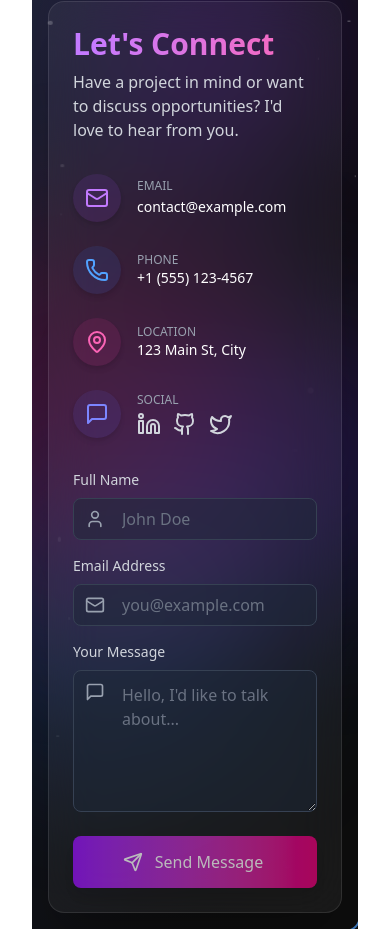
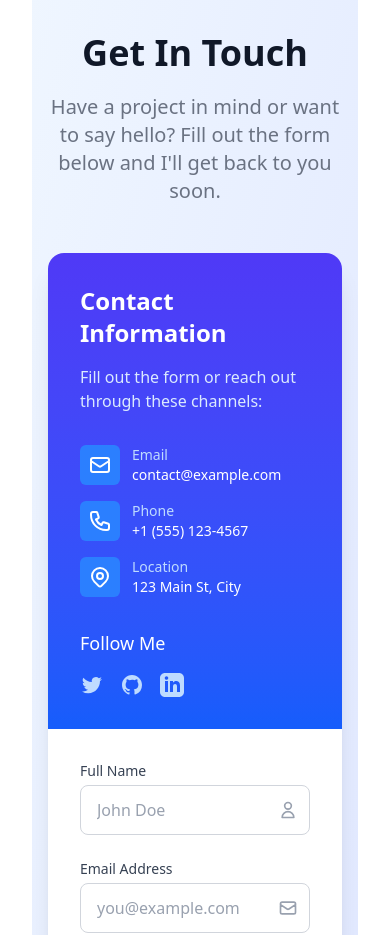
Before and after one commit to kakashi197/My_Portfolio, a React (Vite) app: page / in a window 390 px wide. Shown: the part 10373-11308 px from the top of the page. Built offline with nearby package versions, Linux system fonts and the light colour scheme.

Commit message:
Update Contact.jsx

```diff
--- a/src/components/Contact.jsx
+++ b/src/components/Contact.jsx
@@ -366,13 +366,8 @@
 // };
 
 // export default Contact;
-
-import React, { useState, useEffect } from 'react';
-import { Mail, Phone, MapPin, User, MessageSquare, Send, Loader2, XCircle, CheckCircle, Twitter, Github, Linkedin } from 'lucide-react';
-import { initializeApp } from 'firebase/app';
-import { getAuth, signInAnonymously, signInWithCustomToken, onAuthStateChanged } from 'firebase/auth';
-import { getFirestore, doc, addDoc, collection } from 'firebase/firestore';
-
+import { useState } from 'react';
+import { Client, Databases, ID } from 'appwrite';
 
 const ContactForm = () => {
   const [formData, setFormData] = useState({
@@ -381,337 +376,231 @@ const ContactForm = () => {
     message: ''
   });
   const [isSubmitting, setIsSubmitting] = useState(false);
-  const [submitStatus, setSubmitStatus] = useState(null); // 'success', 'error', null
-
-  // Firebase state variables
-  const [db, setDb] = useState(null);
-  const [auth, setAuth] = useState(null);
-  const [userId, setUserId] = useState(null);
-  const [isAuthReady, setIsAuthReady] = useState(false);
-
-  // Initialize Firebase and authenticate
-  useEffect(() => {
-    try {
-      const appId = typeof __app_id !== 'undefined' ? __app_id : 'default-app-id';
-      const firebaseConfig = typeof __firebase_config !== 'undefined' ? JSON.parse(__firebase_config) : {};
-
-      if (Object.keys(firebaseConfig).length === 0) {
-        console.error("Firebase config is missing. Please ensure __firebase_config is provided.");
-        return;
-      }
-
-      const app = initializeApp(firebaseConfig);
-      const firestoreDb = getFirestore(app);
-      const firebaseAuth = getAuth(app);
-
-      setDb(firestoreDb);
-      setAuth(firebaseAuth);
-
-      const unsubscribe = onAuthStateChanged(firebaseAuth, async (user) => {
-        if (user) {
-          setUserId(user.uid);
-        } else {
-          // Sign in anonymously if no user is authenticated
-          try {
-            if (typeof __initial_auth_token !== 'undefined' && __initial_auth_token) {
-              await signInWithCustomToken(firebaseAuth, __initial_auth_token);
-            } else {
-              await signInAnonymously(firebaseAuth);
-            }
-            setUserId(firebaseAuth.currentUser?.uid || crypto.randomUUID()); // Fallback for anonymous
-          } catch (error) {
-            console.error("Firebase authentication failed:", error);
-            setSubmitStatus('error');
-          }
-        }
-        setIsAuthReady(true);
-      });
-
-      return () => unsubscribe();
-    } catch (error) {
-      console.error("Failed to initialize Firebase:", error);
-      setSubmitStatus('error');
-    }
-  }, []); // Run only once on component mount
-
-  const handleChange = (e) => {
-    const { name, value } = e.target;
-    setFormData({ ...formData, [name]: value });
-  };
+  const [submitStatus, setSubmitStatus] = useState(null);
 
   const handleSubmit = async (e) => {
     e.preventDefault();
     setIsSubmitting(true);
-    setSubmitStatus(null); // Clear previous status
 
-    if (!db || !userId) {
-      console.error("Firebase not initialized or user not authenticated.");
-      setSubmitStatus('error');
-      setIsSubmitting(false);
-      return;
-    }
+    const client = new Client()
+      .setEndpoint('https://cloud.appwrite.io/v1')
+      .setProject(import.meta.env.VITE_APPWRITE_PROJECT_ID);
+
+    const databases = new Databases(client);
 
     try {
-      // Define the collection path for public data
-      const appId = typeof __app_id !== 'undefined' ? __app_id : 'default-app-id';
-      const collectionPath = `artifacts/${appId}/public/data/contact_messages`;
-
-      await addDoc(collection(db, collectionPath), {
-        ...formData,
-        timestamp: new Date(),
-        userId: userId // Store the user ID for reference
-      });
+      await databases.createDocument(
+        import.meta.env.VITE_APPWRITE_DATABASE_ID,
+        import.meta.env.VITE_APPWRITE_COLLECTION_ID,
+        ID.unique(),
+        formData
+      );
 
       setSubmitStatus('success');
-      setFormData({ name: '', email: '', message: '' }); // Clear form
+      setFormData({ name: '', email: '', message: '' });
     } catch (error) {
-      console.error('Error submitting form:', error);
+      console.error('Error:', error);
       setSubmitStatus('error');
     } finally {
       setIsSubmitting(false);
-      setTimeout(() => setSubmitStatus(null), 5000); // Hide status after 5 seconds
+      setTimeout(() => setSubmitStatus(null), 5000);
     }
   };
 
-  // Floating bubbles data for background animation
-  const bubbles = [
-    { size: 'w-64 h-64', color: 'bg-purple-600', position: 'top-10 left-10', animation: 'animate-float1' },
-    { size: 'w-80 h-80', color: 'bg-blue-500', position: 'bottom-20 right-20', animation: 'animate-float2' },
-    { size: 'w-96 h-96', color: 'bg-pink-600', position: 'top-1/3 right-1/4', animation: 'animate-float3' },
-    { size: 'w-72 h-72', color: 'bg-indigo-600', position: 'bottom-1/4 left-1/3', animation: 'animate-float4' },
-  ];
-
   return (
-    <div className="min-h-screen flex items-center justify-center p-4 md:p-8 relative overflow-hidden font-inter">
-      {/* Global CSS for animations */}
-      <style>{`
-        @keyframes float {
-          0% { transform: translateY(0) translateX(0); }
-          50% { transform: translateY(-100px) translateX(20px); }
-          100% { transform: translateY(0) translateX(0); }
-        }
-        .animate-float1 { animation: float 15s ease-in-out infinite; }
-        .animate-float2 { animation: float 18s ease-in-out infinite reverse; }
-        .animate-float3 { animation: float 20s ease-in-out infinite; }
-        .animate-float4 { animation: float 16s ease-in-out infinite reverse; }
-
-        @keyframes fadeIn {
-          from { opacity: 0; transform: translateY(20px); }
-          to { opacity: 1; transform: translateY(0); }
-        }
-        .animate-fadeIn { animation: fadeIn 0.6s ease-out forwards; }
-      `}</style>
-
-      {/* Background Elements */}
-      <div className="absolute inset-0 bg-gradient-to-br from-gray-900 to-black opacity-95"></div>
-      {bubbles.map((bubble, index) => (
-        <div
-          key={index}
-          className={`absolute ${bubble.size} ${bubble.color} ${bubble.position} ${bubble.animation} rounded-full filter blur-[80px] opacity-20`}
-        ></div>
-      ))}
-
-      {/* Floating Particles */}
-      {[...Array(30)].map((_, i) => (
-        <div
-          key={i}
-          className="absolute rounded-full bg-white"
-          style={{
-            width: Math.random() * 5 + 1 + 'px',
-            height: Math.random() * 5 + 1 + 'px',
-            left: Math.random() * 100 + '%',
-            top: Math.random() * 100 + '%',
-            opacity: Math.random() * 0.3 + 0.1,
-            animation: `float ${Math.random() * 20 + 10}s linear infinite`,
-            animationDelay: `${Math.random() * 5}s`
-          }}
-        />
-      ))}
-
-      {/* Main Content Container */}
-      <div className="relative z-10 w-full max-w-4xl p-6 md:p-10 backdrop-blur-xl bg-white/5 border border-white/10 rounded-2xl shadow-2xl animate-fadeIn">
-        {/* Decorative Corner Elements */}
-        <div className="absolute -top-5 -left-5 w-20 h-20 border-t-2 border-l-2 border-purple-400 rounded-tl-2xl opacity-70"></div>
-        <div className="absolute -bottom-5 -right-5 w-20 h-20 border-b-2 border-r-2 border-blue-400 rounded-br-2xl opacity-70"></div>
-
-        <div className="flex flex-col md:flex-row gap-8">
-          {/* Left Side - Contact Info */}
-          <div className="w-full md:w-1/3 space-y-8 text-white">
-            <div>
-              <h1 className="text-3xl md:text-4xl lg:text-5xl font-bold text-transparent bg-clip-text bg-gradient-to-r from-purple-400 to-pink-400 mb-2">
-                Let's Connect
+    <div className="min-h-screen bg-gradient-to-br from-blue-50 to-indigo-100 py-12 px-4 sm:px-6 lg:px-8">
+      <div className="max-w-3xl mx-auto">
+        <div className="text-center mb-12">
+          <h1 className="text-4xl font-extrabold text-gray-900 sm:text-5xl sm:tracking-tight lg:text-6xl">
+            Get In Touch
           </h1>
-              <p className="text-base md:text-lg text-gray-300">
-                Have a project in mind or want to discuss opportunities? I'd love to hear from you.
+          <p className="mt-5 max-w-xl mx-auto text-xl text-gray-500">
+            Have a project in mind or want to say hello? Fill out the form below and I'll get back to you soon.
           </p>
         </div>
 
-            <div className="space-y-6">
-              <div className="flex items-center gap-4">
-                <div className="p-3 bg-purple-500/10 rounded-full shadow-md">
-                  <Mail className="text-xl md:text-2xl text-purple-400" />
+        <div className="bg-white shadow-xl rounded-2xl overflow-hidden">
+          <div className="md:flex">
+            {/* Left Side - Contact Info */}
+            <div className="md:w-1/3 bg-gradient-to-b from-indigo-600 to-blue-600 p-8 text-white">
+              <div className="mb-8">
+                <h2 className="text-2xl font-bold mb-4">Contact Information</h2>
+                <p className="text-blue-100">
+                  Fill out the form or reach out through these channels:
+                </p>
               </div>
-                <div>
-                  <h3 className="text-gray-400 text-xs md:text-sm">EMAIL</h3>
-                  <a href="mailto:contact@example.com" className="text-white hover:text-purple-300 transition text-sm md:text-base">contact@example.com</a>
+
+              <div className="space-y-4">
+                <div className="flex items-start">
+                  <div className="flex-shrink-0 bg-blue-500 rounded-md p-2">
+                    <svg className="h-6 w-6" fill="none" viewBox="0 0 24 24" stroke="currentColor">
+                      <path strokeLinecap="round" strokeLinejoin="round" strokeWidth={2} d="M3 8l7.89 5.26a2 2 0 002.22 0L21 8M5 19h14a2 2 0 002-2V7a2 2 0 00-2-2H5a2 2 0 00-2 2v10a2 2 0 002 2z" />
+                    </svg>
+                  </div>
+                  <div className="ml-3">
+                    <p className="text-sm font-medium text-blue-200">Email</p>
+                    <p className="text-sm text-white">contact@example.com</p>
                   </div>
                 </div>
 
-              <div className="flex items-center gap-4">
-                <div className="p-3 bg-blue-500/10 rounded-full shadow-md">
-                  <Phone className="text-xl md:text-2xl text-blue-400" />
+                <div className="flex items-start">
+                  <div className="flex-shrink-0 bg-blue-500 rounded-md p-2">
+                    <svg className="h-6 w-6" fill="none" viewBox="0 0 24 24" stroke="currentColor">
+                      <path strokeLinecap="round" strokeLinejoin="round" strokeWidth={2} d="M3 5a2 2 0 012-2h3.28a1 1 0 01.948.684l1.498 4.493a1 1 0 01-.502 1.21l-2.257 1.13a11.042 11.042 0 005.516 5.516l1.13-2.257a1 1 0 011.21-.502l4.493 1.498a1 1 0 01.684.949V19a2 2 0 01-2 2h-1C9.716 21 3 14.284 3 6V5z" />
+                    </svg>
                   </div>
-                <div>
-                  <h3 className="text-gray-400 text-xs md:text-sm">PHONE</h3>
-                  <p className="text-white text-sm md:text-base">+1 (555) 123-4567</p>
+                  <div className="ml-3">
+                    <p className="text-sm font-medium text-blue-200">Phone</p>
+                    <p className="text-sm text-white">+1 (555) 123-4567</p>
                   </div>
                 </div>
 
-              <div className="flex items-center gap-4">
-                <div className="p-3 bg-pink-500/10 rounded-full shadow-md">
-                  <MapPin className="text-xl md:text-2xl text-pink-400" />
+                <div className="flex items-start">
+                  <div className="flex-shrink-0 bg-blue-500 rounded-md p-2">
+                    <svg className="h-6 w-6" fill="none" viewBox="0 0 24 24" stroke="currentColor">
+                      <path strokeLinecap="round" strokeLinejoin="round" strokeWidth={2} d="M17.657 16.657L13.414 20.9a1.998 1.998 0 01-2.827 0l-4.244-4.243a8 8 0 1111.314 0z" />
+                      <path strokeLinecap="round" strokeLinejoin="round" strokeWidth={2} d="M15 11a3 3 0 11-6 0 3 3 0 016 0z" />
+                    </svg>
                   </div>
-                <div>
-                  <h3 className="text-gray-400 text-xs md:text-sm">LOCATION</h3>
-                  <p className="text-white text-sm md:text-base">123 Main St, City</p>
+                  <div className="ml-3">
+                    <p className="text-sm font-medium text-blue-200">Location</p>
+                    <p className="text-sm text-white">123 Main St, City</p>
+                  </div>
                 </div>
               </div>
 
-              <div className="flex items-center gap-4">
-                <div className="p-3 bg-indigo-500/10 rounded-full shadow-md">
-                  <MessageSquare className="text-xl md:text-2xl text-indigo-400" />
-                </div>
-                <div>
-                  <h3 className="text-gray-400 text-xs md:text-sm">SOCIAL</h3>
-                  <div className="flex gap-3 mt-1">
-                    <a href="#" className="text-gray-300 hover:text-blue-400 transition transform hover:scale-110">
-                      <Linkedin className="text-lg md:text-xl" />
+              <div className="mt-8">
+                <h3 className="text-lg font-medium mb-4">Follow Me</h3>
+                <div className="flex space-x-4">
+                  <a href="#" className="text-blue-200 hover:text-white">
+                    <span className="sr-only">Twitter</span>
+                    <svg className="h-6 w-6" fill="currentColor" viewBox="0 0 24 24">
+                      <path d="M8.29 20.251c7.547 0 11.675-6.253 11.675-11.675 0-.178 0-.355-.012-.53A8.348 8.348 0 0022 5.92a8.19 8.19 0 01-2.357.646 4.118 4.118 0 001.804-2.27 8.224 8.224 0 01-2.605.996 4.107 4.107 0 00-6.993 3.743 11.65 11.65 0 01-8.457-4.287 4.106 4.106 0 001.27 5.477A4.072 4.072 0 012.8 9.713v.052a4.105 4.105 0 003.292 4.022 4.095 4.095 0 01-1.853.07 4.108 4.108 0 003.834 2.85A8.233 8.233 0 012 18.407a11.616 11.616 0 006.29 1.84" />
+                    </svg>
                   </a>
-                    <a href="#" className="text-gray-300 hover:text-gray-100 transition transform hover:scale-110">
-                      <Github className="text-lg md:text-xl" />
+                  <a href="#" className="text-blue-200 hover:text-white">
+                    <span className="sr-only">GitHub</span>
+                    <svg className="h-6 w-6" fill="currentColor" viewBox="0 0 24 24">
+                      <path fillRule="evenodd" d="M12 2C6.477 2 2 6.484 2 12.017c0 4.425 2.865 8.18 6.839 9.504.5.092.682-.217.682-.483 0-.237-.008-.868-.013-1.703-2.782.605-3.369-1.343-3.369-1.343-.454-1.158-1.11-1.466-1.11-1.466-.908-.62.069-.608.069-.608 1.003.07 1.531 1.032 1.531 1.032.892 1.53 2.341 1.088 2.91.832.092-.647.35-1.088.636-1.338-2.22-.253-4.555-1.113-4.555-4.951 0-1.093.39-1.988 1.029-2.688-.103-.253-.446-1.272.098-2.65 0 0 .84-.27 2.75 1.026A9.564 9.564 0 0112 6.844c.85.004 1.705.115 2.504.337 1.909-1.296 2.747-1.027 2.747-1.027.546 1.379.202 2.398.1 2.651.64.7 1.028 1.595 1.028 2.688 0 3.848-2.339 4.695-4.566 4.943.359.309.678.92.678 1.855 0 1.338-.012 2.419-.012 2.747 0 .268.18.58.688.482A10.019 10.019 0 0022 12.017C22 6.484 17.522 2 12 2z" clipRule="evenodd" />
+                    </svg>
                   </a>
-                    <a href="#" className="text-gray-300 hover:text-sky-400 transition transform hover:scale-110">
-                      <Twitter className="text-lg md:text-xl" />
+                  <a href="#" className="text-blue-200 hover:text-white">
+                    <span className="sr-only">LinkedIn</span>
+                    <svg className="h-6 w-6" fill="currentColor" viewBox="0 0 24 24">
+                      <path d="M19 0h-14c-2.761 0-5 2.239-5 5v14c0 2.761 2.239 5 5 5h14c2.762 0 5-2.239 5-5v-14c0-2.761-2.238-5-5-5zm-11 19h-3v-11h3v11zm-1.5-12.268c-.966 0-1.75-.79-1.75-1.764s.784-1.764 1.75-1.764 1.75.79 1.75 1.764-.783 1.764-1.75 1.764zm13.5 12.268h-3v-5.604c0-3.368-4-3.113-4 0v5.604h-3v-11h3v1.765c1.396-2.586 7-2.777 7 2.476v6.759z" />
+                    </svg>
                   </a>
-                  </div>
-                </div>
                 </div>
               </div>
             </div>
 
             {/* Right Side - Contact Form */}
-          <div className="w-full md:w-2/3">
+            <div className="md:w-2/3 p-8">
               {submitStatus === 'success' && (
-              <div className="mb-6 p-4 bg-green-500/20 text-green-300 rounded-lg border border-green-400 animate-fadeIn">
+                <div className="mb-6 p-4 bg-green-50 text-green-700 rounded-lg border border-green-200">
                   <div className="flex items-center">
-                  <CheckCircle className="h-5 w-5 text-green-400 mr-2" />
-                  <span className="font-medium">Success!</span>
+                    <svg className="h-5 w-5 text-green-500 mr-2" fill="none" viewBox="0 0 24 24" stroke="currentColor">
+                      <path strokeLinecap="round" strokeLinejoin="round" strokeWidth={2} d="M5 13l4 4L19 7" />
+                    </svg>
+                    <span className="font-medium">Thank you!</span>
                   </div>
                   <p className="mt-1 text-sm">Your message has been sent successfully. I'll get back to you soon.</p>
                 </div>
               )}
 
               {submitStatus === 'error' && (
-              <div className="mb-6 p-4 bg-red-500/20 text-red-300 rounded-lg border border-red-400 animate-fadeIn">
+                <div className="mb-6 p-4 bg-red-50 text-red-700 rounded-lg border border-red-200">
                   <div className="flex items-center">
-                  <XCircle className="h-5 w-5 text-red-400 mr-2" />
+                    <svg className="h-5 w-5 text-red-500 mr-2" fill="none" viewBox="0 0 24 24" stroke="currentColor">
+                      <path strokeLinecap="round" strokeLinejoin="round" strokeWidth={2} d="M12 8v4m0 4h.01M21 12a9 9 0 11-18 0 9 9 0 0118 0z" />
+                    </svg>
                     <span className="font-medium">Oops!</span>
                   </div>
                   <p className="mt-1 text-sm">Something went wrong. Please try again later.</p>
                 </div>
               )}
 
-            <form onSubmit={handleSubmit} className="space-y-4 md:space-y-6">
+              <form onSubmit={handleSubmit} className="space-y-6">
                 <div>
-                <label htmlFor="name" className="block text-sm font-medium text-gray-300 mb-2">
+                  <label htmlFor="name" className="block text-sm font-medium text-gray-700 mb-1">
                     Full Name
                   </label>
                   <div className="relative">
                     <input
                       type="text"
                       id="name"
-                    name="name"
                       value={formData.name}
-                    onChange={handleChange}
-                    className="block w-full px-4 py-2 md:py-3 rounded-lg bg-gray-800/50 border border-gray-700 text-white focus:ring-2 focus:ring-purple-500 focus:border-transparent placeholder-gray-500 transition-all duration-300 pl-12"
+                      onChange={(e) => setFormData({...formData, name: e.target.value})}
+                      className="block w-full px-4 py-3 rounded-lg border border-gray-300 focus:ring-2 focus:ring-blue-500 focus:border-blue-500 placeholder-gray-400 transition duration-200"
                       placeholder="John Doe"
                       required
                     />
-                  <div className="absolute left-3 top-1/2 transform -translate-y-1/2 text-gray-400">
-                    <User className="h-5 w-5" />
+                    <div className="absolute inset-y-0 right-0 flex items-center pr-3 pointer-events-none">
+                      <svg className="h-5 w-5 text-gray-400" fill="none" viewBox="0 0 24 24" stroke="currentColor">
+                        <path strokeLinecap="round" strokeLinejoin="round" strokeWidth={2} d="M16 7a4 4 0 11-8 0 4 4 0 018 0zM12 14a7 7 0 00-7 7h14a7 7 0 00-7-7z" />
+                      </svg>
                     </div>
                   </div>
                 </div>
 
                 <div>
-                <label htmlFor="email" className="block text-sm font-medium text-gray-300 mb-2">
+                  <label htmlFor="email" className="block text-sm font-medium text-gray-700 mb-1">
                     Email Address
                   </label>
                   <div className="relative">
                     <input
                       type="email"
                       id="email"
-                    name="email"
                       value={formData.email}
-                    onChange={handleChange}
-                    className="block w-full px-4 py-2 md:py-3 rounded-lg bg-gray-800/50 border border-gray-700 text-white focus:ring-2 focus:ring-blue-500 focus:border-transparent placeholder-gray-500 transition-all duration-300 pl-12"
+                      onChange={(e) => setFormData({...formData, email: e.target.value})}
+                      className="block w-full px-4 py-3 rounded-lg border border-gray-300 focus:ring-2 focus:ring-blue-500 focus:border-blue-500 placeholder-gray-400 transition duration-200"
                       placeholder="you@example.com"
                       required
                     />
-                  <div className="absolute left-3 top-1/2 transform -translate-y-1/2 text-gray-400">
-                    <Mail className="h-5 w-5" />
+                    <div className="absolute inset-y-0 right-0 flex items-center pr-3 pointer-events-none">
+                      <svg className="h-5 w-5 text-gray-400" fill="none" viewBox="0 0 24 24" stroke="currentColor">
+                        <path strokeLinecap="round" strokeLinejoin="round" strokeWidth={2} d="M3 8l7.89 5.26a2 2 0 002.22 0L21 8M5 19h14a2 2 0 002-2V7a2 2 0 00-2-2H5a2 2 0 00-2 2v10a2 2 0 002 2z" />
+                      </svg>
                     </div>
                   </div>
                 </div>
 
                 <div>
-                <label htmlFor="message" className="block text-sm font-medium text-gray-300 mb-2">
+                  <label htmlFor="message" className="block text-sm font-medium text-gray-700 mb-1">
                     Your Message
                   </label>
-                <div className="relative">
                   <textarea
                     id="message"
-                    name="message"
                     rows="5"
                     value={formData.message}
-                    onChange={handleChange}
-                    className="block w-full px-4 py-2 md:py-3 rounded-lg bg-gray-800/50 border border-gray-700 text-white focus:ring-2 focus:ring-pink-500 focus:border-transparent placeholder-gray-500 transition-all duration-300 pl-12 pt-3"
+                    onChange={(e) => setFormData({...formData, message: e.target.value})}
+                    className="block w-full px-4 py-3 rounded-lg border border-gray-300 focus:ring-2 focus:ring-blue-500 focus:border-blue-500 placeholder-gray-400 transition duration-200"
                     placeholder="Hello, I'd like to talk about..."
                     required
                   />
-                  <div className="absolute left-3 top-3 text-gray-400">
-                    <MessageSquare className="h-5 w-5" />
-                  </div>
-                </div>
                 </div>
 
                 <div className="pt-2">
                   <button
                     type="submit"
-                  disabled={isSubmitting || !isAuthReady}
-                  className={`w-full flex justify-center items-center px-6 py-3.5 text-base font-medium rounded-lg text-white bg-gradient-to-r from-purple-600 to-pink-600 hover:from-purple-700 hover:to-pink-700 shadow-lg hover:shadow-xl transition-all duration-300 transform hover:-translate-y-1 focus:outline-none focus:ring-2 focus:ring-offset-2 focus:ring-purple-500 focus:ring-offset-gray-900
-                    ${(isSubmitting || !isAuthReady) ? 'opacity-70 cursor-not-allowed' : ''}`}
+                    disabled={isSubmitting}
+                    className={`w-full flex justify-center items-center px-6 py-3.5 text-base font-medium rounded-lg text-white bg-gradient-to-r from-blue-600 to-indigo-600 hover:from-blue-700 hover:to-indigo-700 focus:outline-none focus:ring-2 focus:ring-offset-2 focus:ring-blue-500 transition-all duration-200 ${isSubmitting ? 'opacity-70 cursor-not-allowed' : ''}`}
                   >
                     {isSubmitting ? (
                       <>
-                      <Loader2 className="animate-spin -ml-1 mr-3 h-5 w-5" />
+                        <svg className="animate-spin -ml-1 mr-3 h-5 w-5 text-white" xmlns="http://www.w3.org/2000/svg" fill="none" viewBox="0 0 24 24">
+                          <circle className="opacity-25" cx="12" cy="12" r="10" stroke="currentColor" strokeWidth="4"></circle>
+                          <path className="opacity-75" fill="currentColor" d="M4 12a8 8 0 018-8V0C5.373 0 0 5.373 0 12h4zm2 5.291A7.962 7.962 0 014 12H0c0 3.042 1.135 5.824 3 7.938l3-2.647z"></path>
+                        </svg>
                         Sending...
                       </>
                     ) : (
-                    <>
-                      <Send className="-ml-1 mr-3 h-5 w-5" />
-                      Send Message
-                    </>
+                      'Send Message'
                     )}
                   </button>
                 </div>
-              {/* Display userId for multi-user apps as per instructions */}
-              {userId && (
-                <p className="text-gray-500 text-xs mt-4 text-center">
-                  Your User ID: <span className="font-mono text-gray-400">{userId}</span>
-                </p>
-              )}
               </form>
+            </div>
           </div>
         </div>
       </div>
```
Lines whose indentation alone changed are shown as unchanged.
